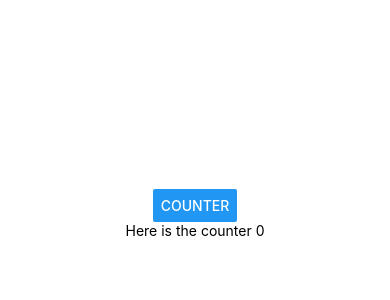
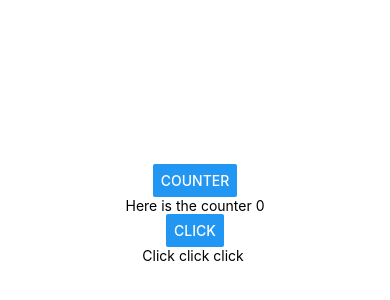
Before and after one commit to amberhasan/todo-app-fake-api, a React Native app: screen / in a window 390 px wide. Shown: the part 208-508 px from the top of the page. Built offline with nearby package versions, Linux system fonts and the light colour scheme.

Commit message:
useEffect types

```diff
--- a/App.js
+++ b/App.js
@@ -4,10 +4,36 @@ import { StyleSheet, Text, View, Button } from "react-native";
 
 export default function App() {
   const [counter, setCounter] = useState(0);
+  const [click, setClick] = useState(false);
+
+  // useEffect(() => {
+  //   console.log("Here is the counter", counter);
+  // });
 
   useEffect(() => {
-    console.log("Here is the counter", counter);
+    // this is componentDidUpdate()
+    console.log("When state updates I will get called");
+    // return () => {
+    //   console.log(
+    //     "I will get update before the state update component will update"
+    //   );
+    // };
   });
+
+  useEffect(() => {
+    // this is componentDidMount()
+    console.log("I am component Did Mount, and I only get called once");
+    // return () => {
+    //   console.log("I am unmounting");
+    // };
+  }, []);
+
+  useEffect(() => {
+    console.log("I get called when click changed", click);
+  }, [click]);
+
+  console.log("----------------------------------------");
+
   return (
     <View style={styles.container}>
       <Button
@@ -15,10 +41,17 @@ export default function App() {
         onPress={() => {
           setCounter(counter + 1);
         }}
-      >
-        Button
-      </Button>
+      />
+
       <Text>Here is the counter {counter}</Text>
+
+      <Button
+        title="Click"
+        onPress={() => {
+          setClick(!click);
+        }}
+      ></Button>
+      <Text>Click click click {click}</Text>
       <StatusBar style="auto" />
     </View>
   );
```
